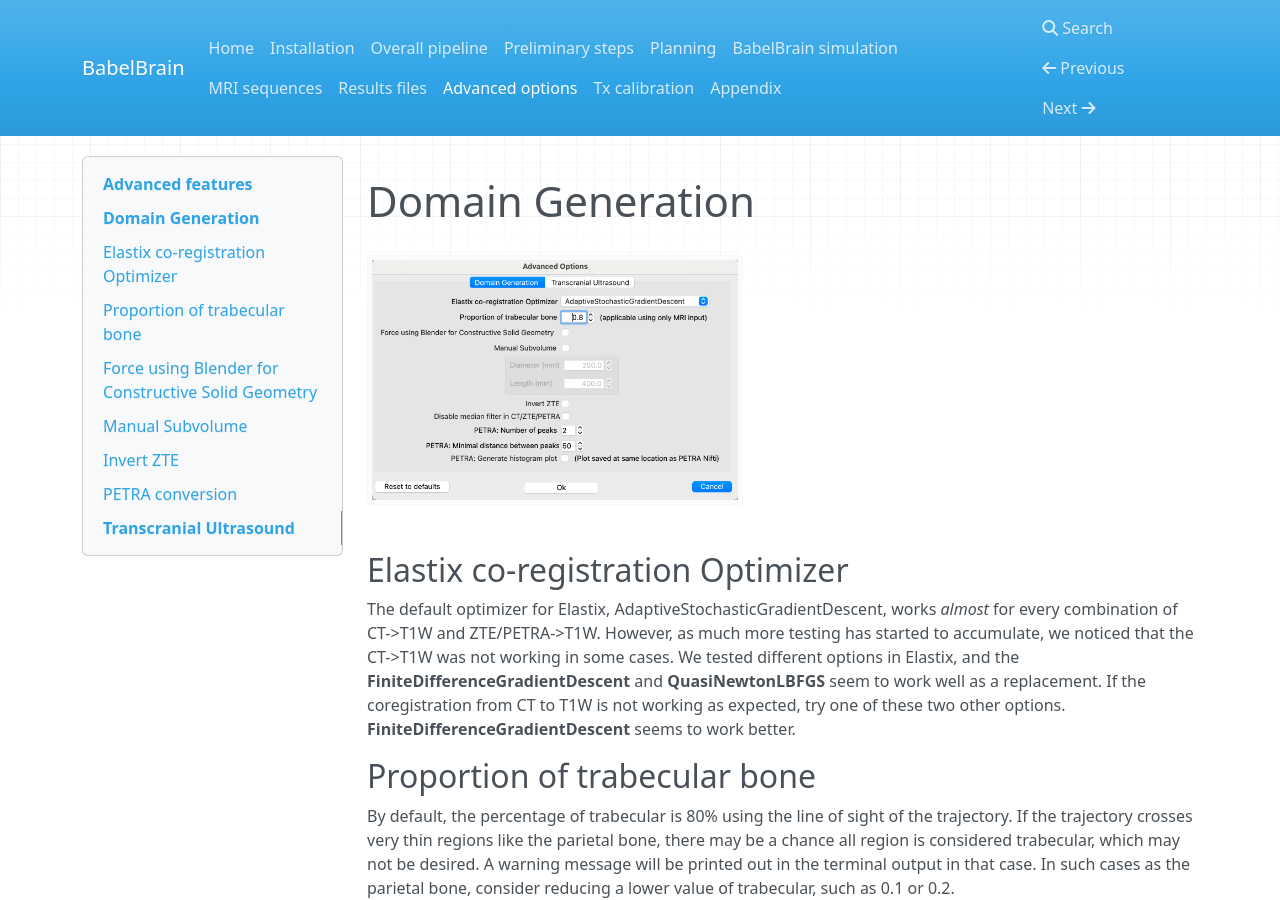
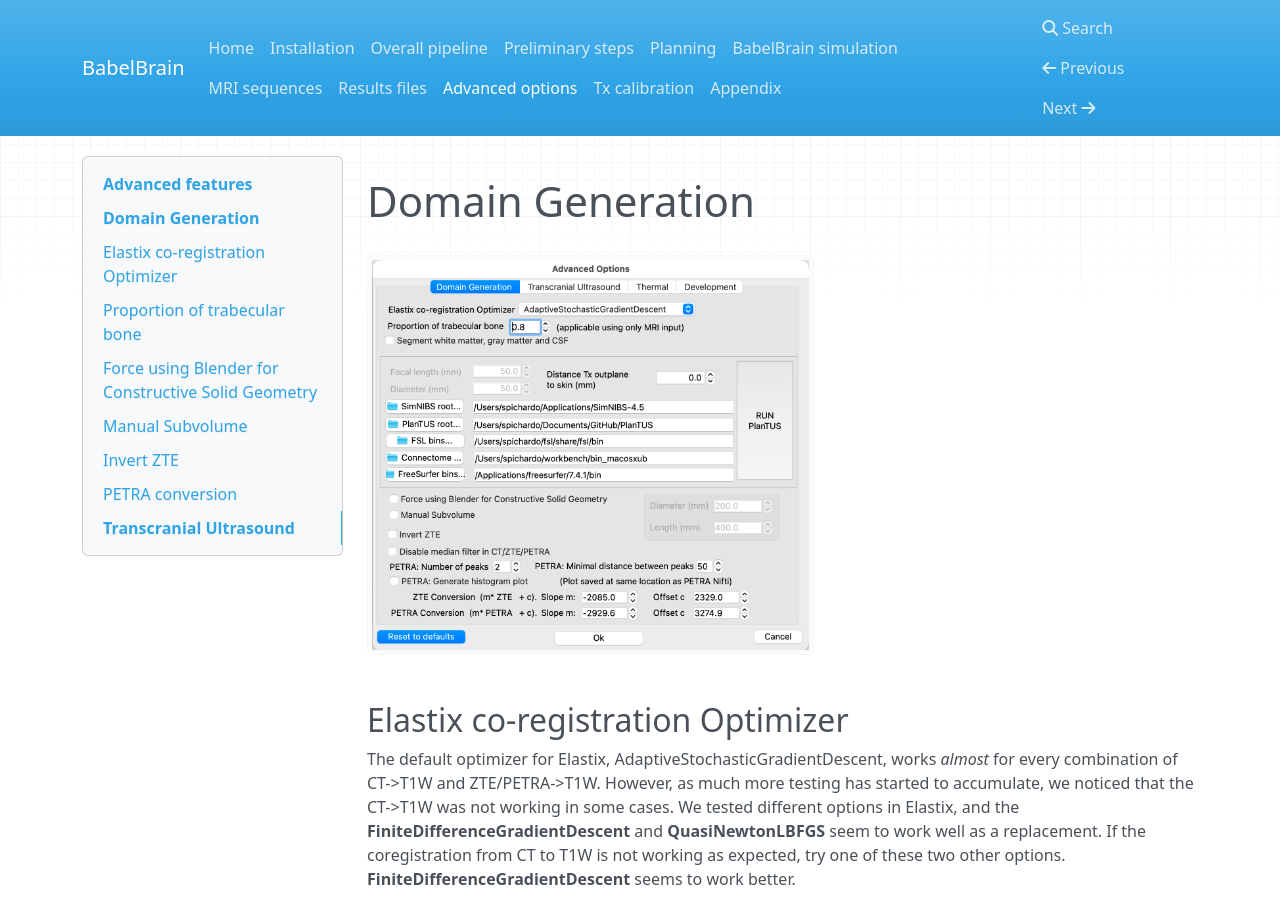
Before and after one commit to ProteusMRIgHIFU/BabelBrain, an MkDocs documentation site: the page built from docs/docs/Advanced/advanced.md, in a window 1280 px wide and 900 px high, scrolled down 670 px. Built offline with MkDocs 1.6.1, drawn with Linux system fonts in a browser that asks for light colours; nearby versions of some CDN libraries.

Commit message:
Update advanced-2.png and image size in docs
Replaced advanced-2.png with a new version and increased its display height from 250px to 400px in advanced.md for improved visibility.

```diff
--- a/docs/docs/Advanced/advanced.md
+++ b/docs/docs/Advanced/advanced.md
@@ -7,7 +7,7 @@ If any of these options are modified, they will remain persistent on the next Ba
 <img src="advanced-1.png" height=450px>
 
 # Domain Generation
-<img src="advanced-2.png" height=250px>
+<img src="advanced-2.png" height=400px>
 
 
 ## Elastix co-registration Optimizer
```
Also changed, not shown: docs/docs/Advanced/advanced-2.png.
